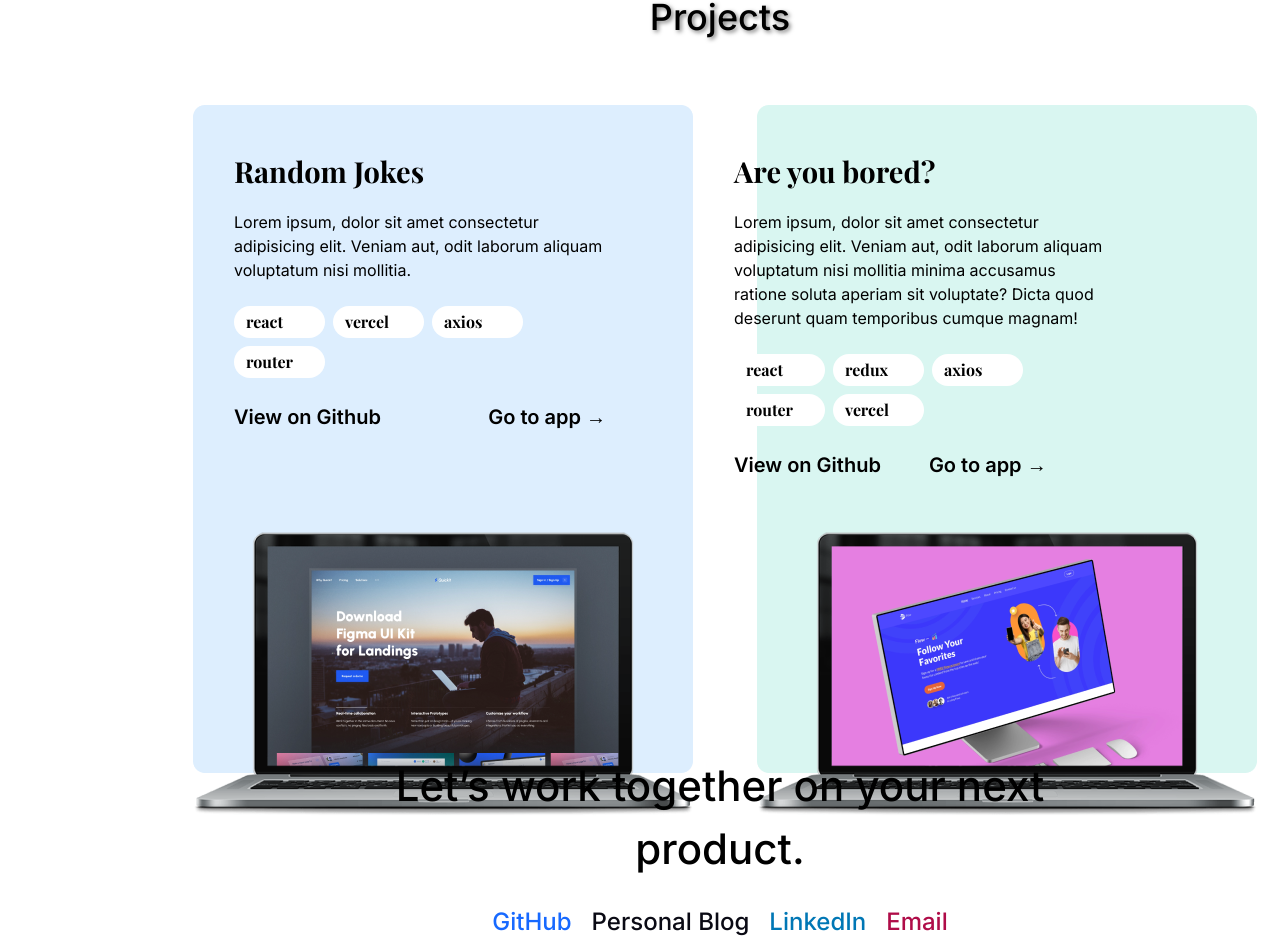
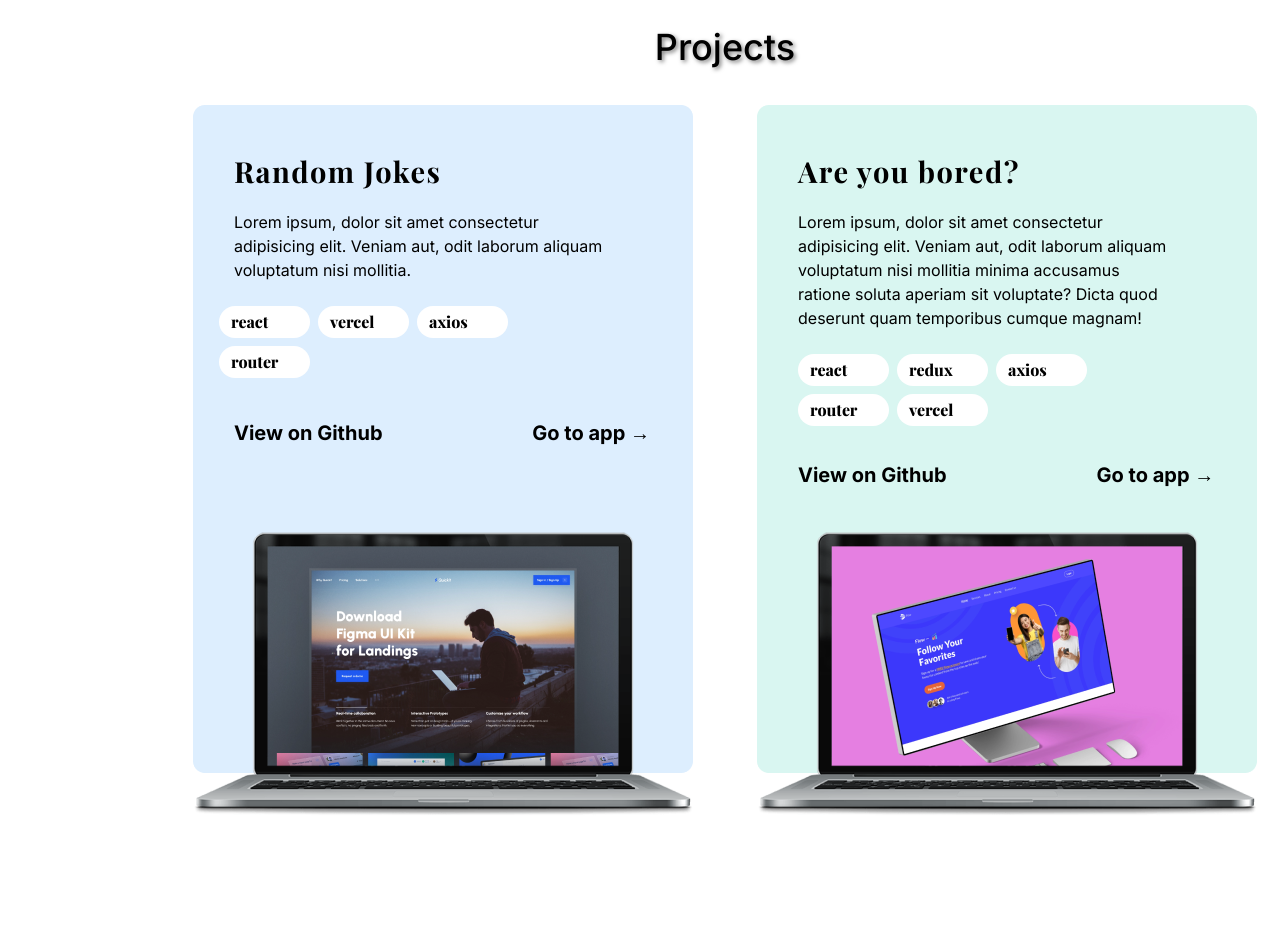
Before and after one commit to Bardsun0/FSWeb-Frontend-Challenge, a React (Vite) app: page / in a window 1280 px wide. Shown: the part 1831-2783 px from the top of the page. Built offline with nearby package versions, Linux system fonts and the light colour scheme; a web font is replaced by a local one.

Commit message:
Styling almoust done

```diff
--- a/src/components/Footer.jsx
+++ /dev/null
@@ -1,9 +0,0 @@
-import React from 'react'
-
-function Footer() {
-  return (
-    <div>Footer</div>
-  )
-}
-
-export default Footer
--- a/src/components/ModeSwitch.jsx
+++ b/src/components/ModeSwitch.jsx
@@ -8,7 +8,7 @@ const ModeSwitch = () => {
         <div className="relative bottom-[2px] right-[28px]">DARK MODE</div>
       </div>
       <div className="relative right-[12px]">|</div>
-      <div className="relative left-[12px]">
+      <div className="relative left-[12px] bottom-[2px]">
         <span className="text-custom-pink">TÜRKÇE</span>'YE GEÇ
       </div>
     </div>
--- a/src/components/Projects.jsx
+++ b/src/components/Projects.jsx
@@ -2,35 +2,43 @@ function Projects() {
   return (
     <div className="w-[1440px] h-[1320px] flex flex-col items-center py-12">
       <div className="w-[1064px] h-[792px] flex flex-col items-center">
-        <p className="font-inter font-medium text-[36px] text-shadow-custom mb-[72px] ">
+        <p className="font-inter font-medium text-[36px] text-shadow-custom mb-[72px] relative top-[30px] left-[5px] ">
           Projects
         </p>
         <div className="flex justify-between -mt-[30px] ml-[-100px]">
           <div className="w-[500px] h-[668px] p-16">
-            <h2 className="font-playfair font-bold text-[29px] mb-4">
+            <h2 className="font-playfair font-bold text-[29px] mb-4 tracking-wider">
               Random Jokes
             </h2>
             <p className="font-inter font-[16px] mb-6">
               Lorem ipsum, dolor sit amet consectetur adipisicing elit. Veniam
               aut, odit laborum aliquam voluptatum nisi mollitia.
             </p>
-            <div className="font-playfair font-bold flex flex-wrap gap-2 mb-6">
-              <span className="bg-white px-3 py-1 rounded-full w-[91px] h-[32px]">react</span>
-              <span className="bg-white px-3 py-1 rounded-full w-[91px] h-[32px]">vercel</span>
-              <span className="bg-white px-3 py-1 rounded-full w-[91px] h-[32px]">axios</span>
-              <span className="bg-white px-3 py-1 rounded-full w-[91px] h-[32px]">router</span>
+            <div className="font-playfair font-extrabold flex flex-wrap gap-2 mb-10 relative right-[15px]">
+              <span className="bg-white px-3 py-1 rounded-full w-[91px] h-[32px]">
+                react
+              </span>
+              <span className="bg-white px-3 py-1 rounded-full w-[91px] h-[32px]">
+                vercel
+              </span>
+              <span className="bg-white px-3 py-1 rounded-full w-[91px] h-[32px]">
+                axios
+              </span>
+              <span className="bg-white px-3 py-1 rounded-full w-[91px] h-[32px]">
+                router
+              </span>
             </div>
-            <div className="font-inter font-semibold text-[20px] flex justify-between">
+            <div className="font-inter font-bold text-[20px] flex justify-between">
               <a href="#" className="mr-12">
                 View on Github
               </a>
-              <a href="#" className="">
+              <a href="#" className="relative left-[44px]">
                 Go to app →
               </a>
             </div>
           </div>
-          <div className="w-[500px] h-[668px] p-16">
-            <h2 className="font-playfair font-bold text-[29px] mb-4">
+          <div className="w-[500px] h-[668px] p-16 relative left-[64px] ">
+            <h2 className="font-playfair font-bold text-[29px] mb-4 tracking-wider">
               Are you bored?
             </h2>
             <p className="font-inter font-[16px] mb-6">
@@ -39,30 +47,43 @@ function Projects() {
               accusamus ratione soluta aperiam sit voluptate? Dicta quod
               deserunt quam temporibus cumque magnam!
             </p>
-            <div className="font-playfair font-bold flex flex-wrap gap-2 mb-6">
-              <span className="bg-white px-3 py-1 rounded-full w-[91px] h-[32px]">react</span>
-              <span className="bg-white px-3 py-1 rounded-full w-[91px] h-[32px]">redux</span>
-              <span className="bg-white px-3 py-1 rounded-full w-[91px] h-[32px]">axios</span>
-              <span className="bg-white px-3 py-1 rounded-full w-[91px] h-[32px]">router</span>
-              <span className="bg-white px-3 py-1 rounded-full w-[91px] h-[32px]">vercel</span>
+            <div className="font-playfair font-extrabold flex flex-wrap gap-2 mb-6">
+              <span className="bg-white px-3 py-1 rounded-full w-[91px] h-[32px]">
+                react
+              </span>
+              <span className="bg-white px-3 py-1 rounded-full w-[91px] h-[32px]">
+                redux
+              </span>
+              <span className="bg-white px-3 py-1 rounded-full w-[91px] h-[32px]">
+                axios
+              </span>
+              <span className="bg-white px-3 py-1 rounded-full w-[91px] h-[32px]">
+                router
+              </span>
+              <span className="bg-white px-3 py-1 rounded-full w-[91px] h-[32px]">
+                vercel
+              </span>
             </div>
-            <div className="font-inter font-semibold text-[20px]">
-              <a href="#" className="mr-12">
+            <div className="font-inter font-bold text-[20px]">
+              <a href="#" className="mr-20 relative top-[10px]">
                 View on Github
               </a>
-              <a href="#" className="">
+              <a href="#" className="relative left-[70px] top-[10px] ">
                 Go to app →
               </a>
             </div>
           </div>
         </div>
-        <div className="w-[758px] h-[137px] text-center">
-          <p className="font-inter font-medium text-[42px] mb-6">
-            Let’s work together on your next product.
-          </p>
-          <div className="font-inter font-medium text-[24px] flex justify-center gap-5">
+        <div className="w-full flex items-center justify-center h-[200px] font-inter font-medium relative top-[210px]">
+          <div className="text-center relative bottom-[16px] left-[26px]">
+            <p className="text-[42px] mb-2">Let’s work together on</p>
+            <p className="text-[42px] relative bottom-[10px] left-[42px]">
+              your next product.
+            </p>
+          </div>
+          <div className="ml-8 text-[24px] flex flex-col relative left-[60px] bottom-[16px]">
             <a href="https://github.com" className="text-custom-blue2">
-              GitHub
+              Github
             </a>
             <a href="https://personalblog.com" className="text-custom-black">
               Personal Blog
@@ -70,7 +91,10 @@ function Projects() {
             <a href="https://linkedin.com" className="text-custom-darkblue">
               LinkedIn
             </a>
-            <a href="mailto:email@example.com" className="text-custom-darkpink">
+            <a
+              href="mailto:email@example.com"
+              className="text-custom-darkpink relative bottom-[6px]"
+            >
               Email
             </a>
           </div>
--- a/src/index.css
+++ b/src/index.css
@@ -4,6 +4,8 @@
 @tailwind components;
 @tailwind utilities;
 
+
+
 .App {
   background-image: url("/src/assets/Birinci\ Alternatif.png");
 }
```
